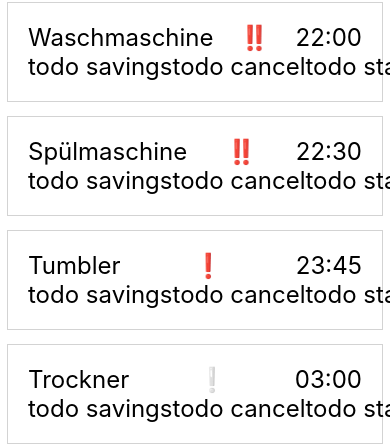
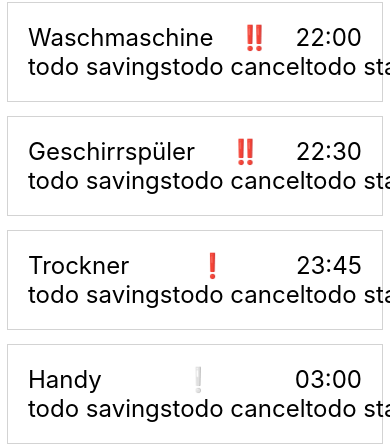
Before and after one commit to ArmandoShala/SICSMART, a React Native app: screen / in a window 390 px wide. Shown: the part 144-590 px from the top of the page. Built offline with nearby package versions, Linux system fonts and the light colour scheme.

Commit message:
Changed example data to fit with data from jsssssooonnnn derulooooo

```diff
--- a/Components/Entry/EntryList.tsx
+++ b/Components/Entry/EntryList.tsx
@@ -6,9 +6,9 @@ import SelectDropdown from 'react-native-select-dropdown';
 export const getEntries = () => {
     return [
         { name: 'Waschmaschine', priority: 'High', startTime: '22:00' },
-        { name: 'Spülmaschine', priority: 'High', startTime: '22:30' },
-        { name: 'Tumbler', priority: 'Medium', startTime: '23:45' },
-        { name: 'Trockner', priority: 'Low', startTime: '03:00' },
+        { name: 'Geschirrspüler', priority: 'High', startTime: '22:30' },
+        { name: 'Trockner', priority: 'Medium', startTime: '23:45' },
+        { name: 'Handy', priority: 'Low', startTime: '03:00' },
     ];
 };
 
@@ -25,7 +25,6 @@ const EntryList = () => {
             name: entryName,
             priority: selectedPriority,
             startTime: calcRandomStartTime(entryName),
-            savings: calcConsumption(entryName)
         };
 
         // Update the state with the new entry
```
